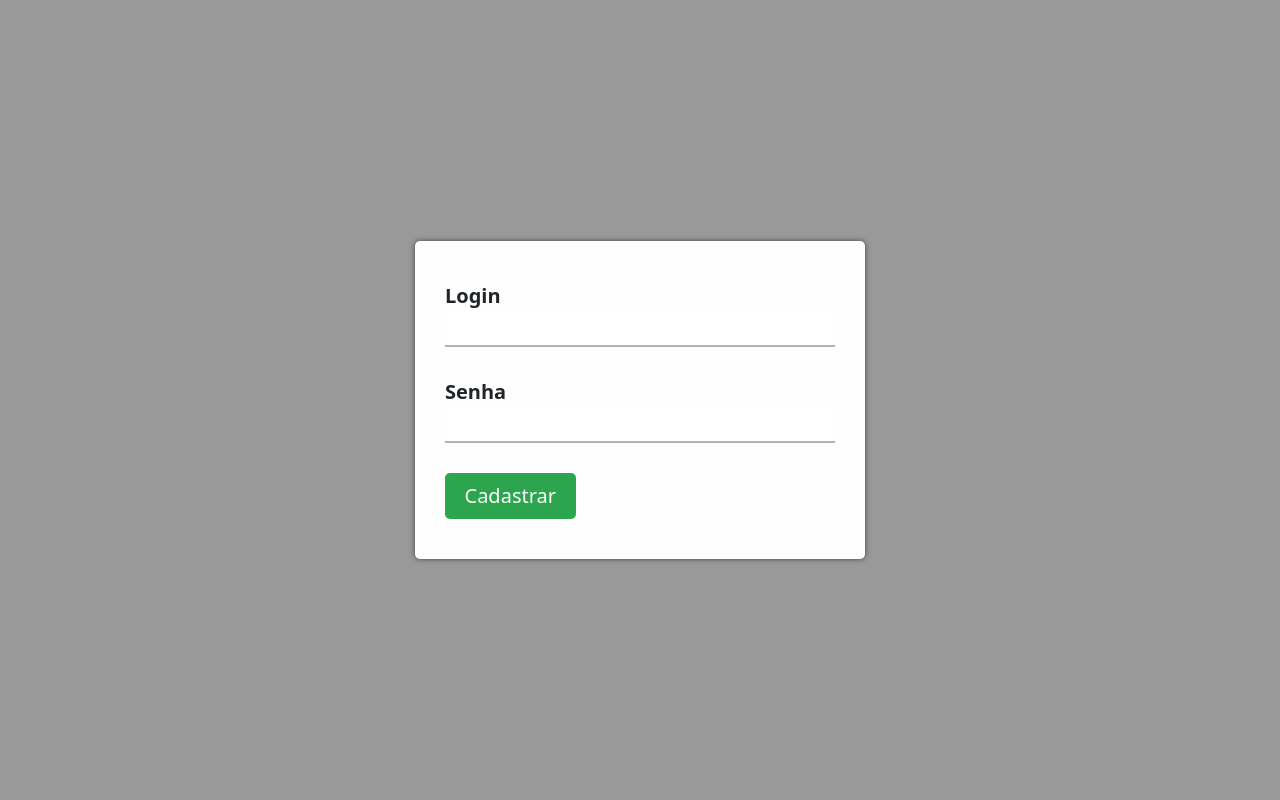
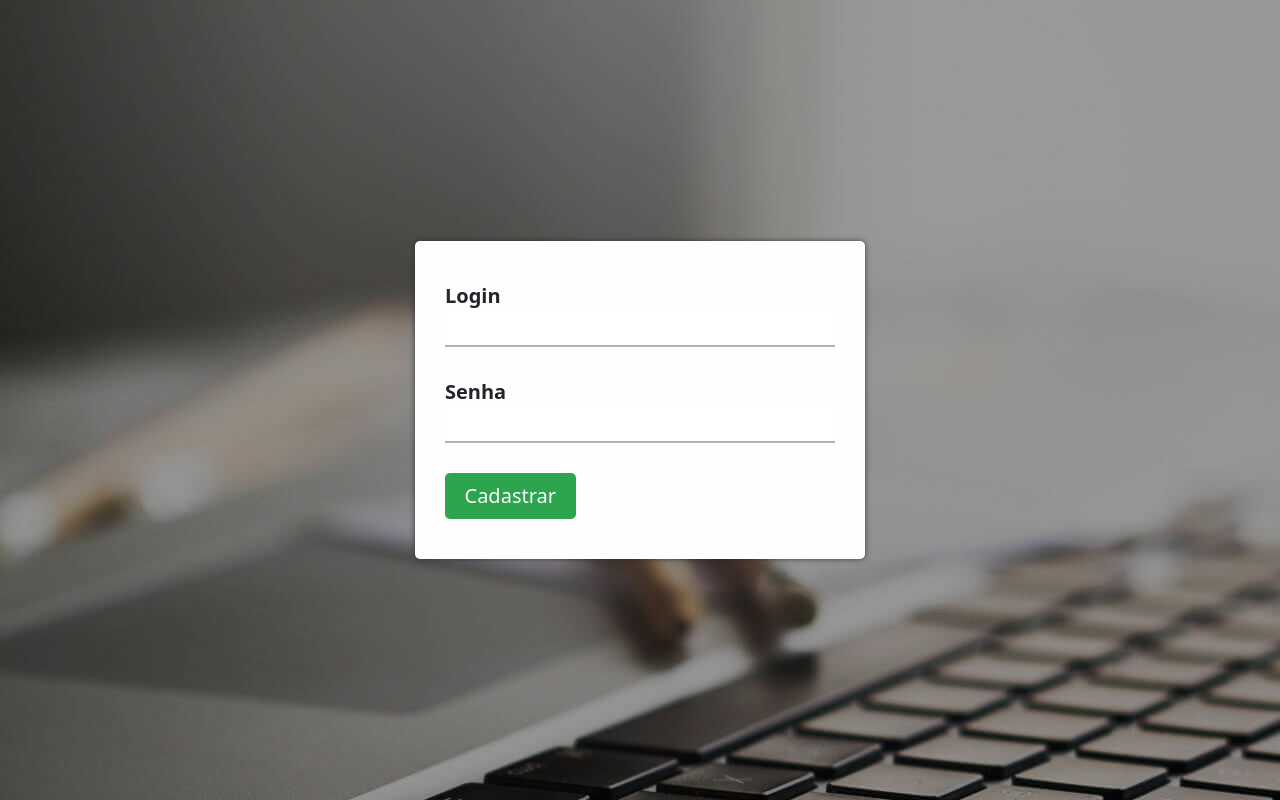
Before and after one commit to developermarcos/Eagenda-vite, a website built with Vite: page src/index.html in a window 1280 px wide. Built offline with nearby package versions, Linux system fonts and the light colour scheme; files whose address does not match are found by name.

Commit message:
correção imagem

```diff
--- a/src/login.css
+++ b/src/login.css
@@ -18,7 +18,7 @@ body{
   display: flex;
   justify-content: center;
   align-items: center;
-  background-image: url('./assets/img/bg-image-login.jpg');
+  background-image: url('/assets/img/bg-image-login.jpg');
   z-index: 0;
   position: relative;
 }
```
